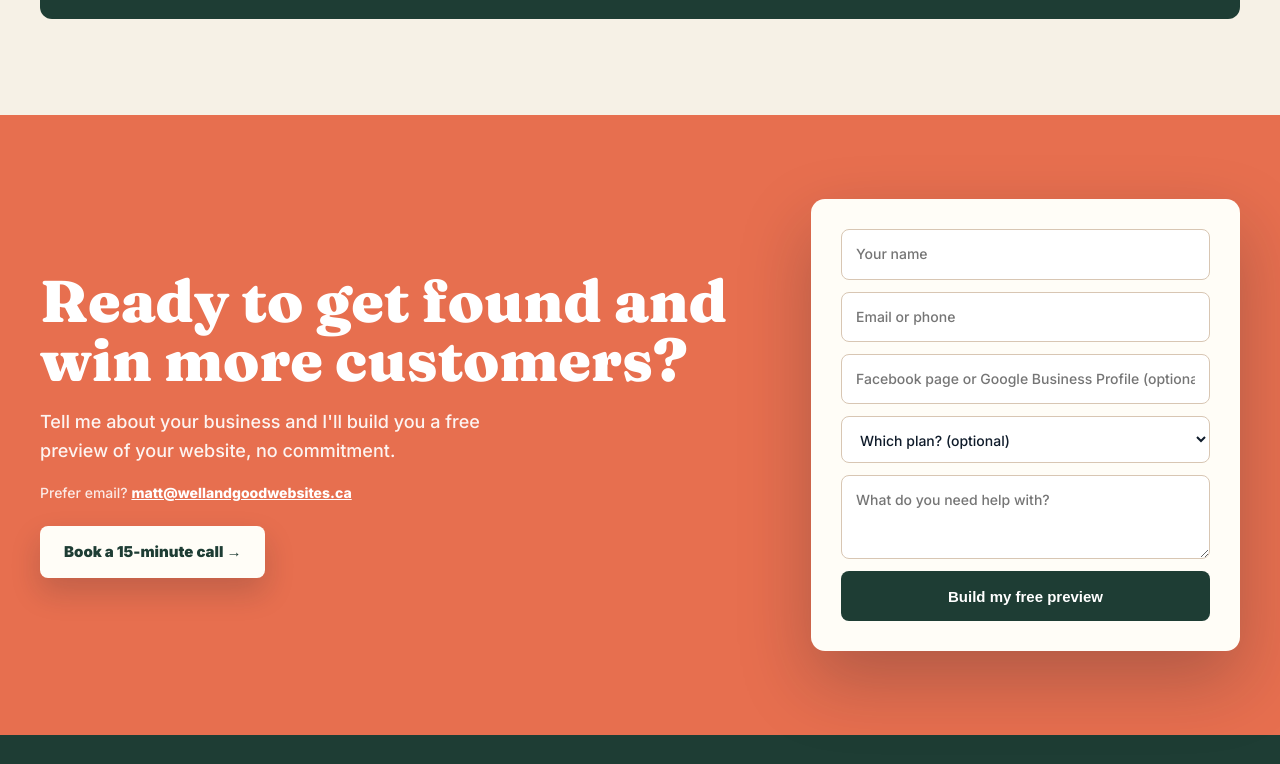
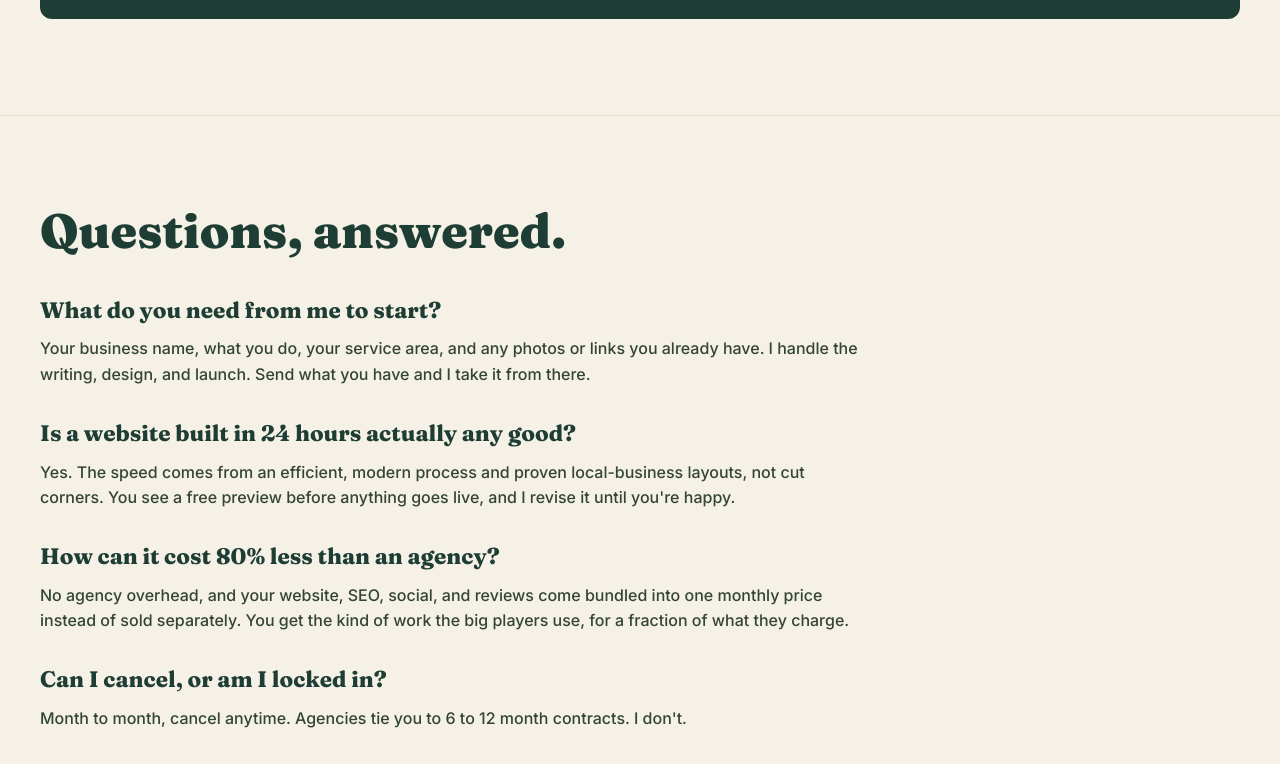
Before and after one commit to immeasurablematt/well-and-good-websites, a plain HTML site: page index.html in a window 1280 px wide. Shown: the part 5478-6242 px from the top of the page. Drawn offline with Linux system fonts and the light colour scheme; a script that the page names is missing.

Commit message:
Add sub-page proof blocks and homepage FAQ
Niagara and Affordable pages get Frank's testimonial plus a founder line; homepage gains an FAQ answering the main objections. All copy backed by existing site claims.

```diff
--- a/index.html
+++ b/index.html
@@ -405,6 +405,31 @@
     </div>
   </section>
 
+  <!-- FAQ -->
+  <section id="faq" style="padding:90px 0; background:#F6F1E6; border-top:1px solid #E7DAC8;">
+    <div style="width:min(1200px,calc(100% - 48px)); margin:0 auto;">
+      <h2 style="font-family:'Fraunces',serif; font-weight:850; font-size:clamp(2rem,4vw,3rem); color:#1E3D34; line-height:1.05; margin-bottom:36px;">Questions, answered.</h2>
+      <div style="display:grid; gap:28px; max-width:820px;">
+        <div>
+          <h3 style="font-family:'Fraunces',serif; font-weight:760; font-size:1.4rem; color:#1E3D34;">What do you need from me to start?</h3>
+          <p style="margin-top:8px; font-size:16px; color:#334438;">Your business name, what you do, your service area, and any photos or links you already have. I handle the writing, design, and launch. Send what you have and I take it from there.</p>
+        </div>
+        <div>
+          <h3 style="font-family:'Fraunces',serif; font-weight:760; font-size:1.4rem; color:#1E3D34;">Is a website built in 24 hours actually any good?</h3>
+          <p style="margin-top:8px; font-size:16px; color:#334438;">Yes. The speed comes from an efficient, modern process and proven local-business layouts, not cut corners. You see a free preview before anything goes live, and I revise it until you're happy.</p>
+        </div>
+        <div>
+          <h3 style="font-family:'Fraunces',serif; font-weight:760; font-size:1.4rem; color:#1E3D34;">How can it cost 80% less than an agency?</h3>
+          <p style="margin-top:8px; font-size:16px; color:#334438;">No agency overhead, and your website, SEO, social, and reviews come bundled into one monthly price instead of sold separately. You get the kind of work the big players use, for a fraction of what they charge.</p>
+        </div>
+        <div>
+          <h3 style="font-family:'Fraunces',serif; font-weight:760; font-size:1.4rem; color:#1E3D34;">Can I cancel, or am I locked in?</h3>
+          <p style="margin-top:8px; font-size:16px; color:#334438;">Month to month, cancel anytime. Agencies tie you to 6 to 12 month contracts. I don't.</p>
+        </div>
+      </div>
+    </div>
+  </section>
+
   <!-- CONTACT -->
   <section id="contact" style="padding:84px 0; background:#E76F4F;">
     <div style="width:min(1200px,calc(100% - 48px)); margin:0 auto; display:grid; grid-template-columns:minmax(0,1fr) minmax(340px,0.6fr); gap:56px; align-items:center; color:#fff;">
```
Also changed, not shown: affordable-website-design/index.html (+16 -0 lines), web-design-niagara/index.html (+16 -0 lines).
